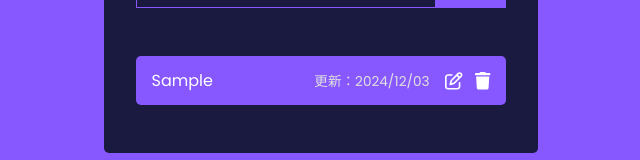
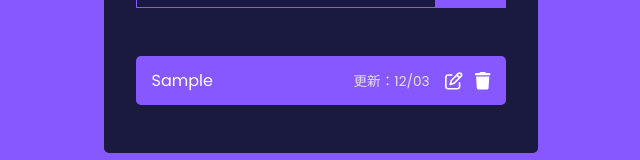
Before and after one commit to Dennis6506/reactTodolist, a React (Create React App) app: page / in a window 1280 px wide. Both pictures are taken after typing "Sample" into the empty fields and a click on the button "新增工作". Shown: the part 210-370 px from the top of the page, without its empty margins (319-959 px from the left). Built offline with nearby package versions, Linux system fonts and the light colour scheme.

Commit message:
把更新的日期年拿掉，只保留月和日

```diff
--- a/src/components/Todo.js
+++ b/src/components/Todo.js
@@ -9,11 +9,10 @@ export const Todo = ({ task, toggleComplete, deleteTodo, editTodo }) => {
     const d = new Date(date);
     if (isNaN(d.getTime())) return '';
 
-    const year = d.getFullYear();
     const month = String(d.getMonth() + 1).padStart(2, '0');
     const day = String(d.getDate()).padStart(2, '0');
 
-    return `${year}/${month}/${day}`;
+    return `${month}/${day}`;
   };
 
   return (
```
